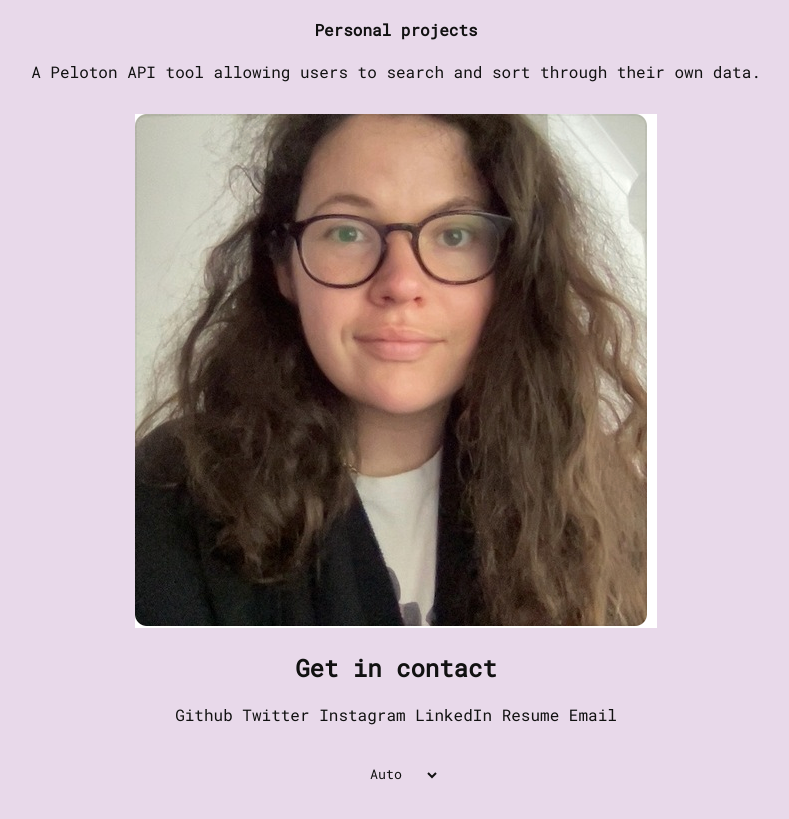
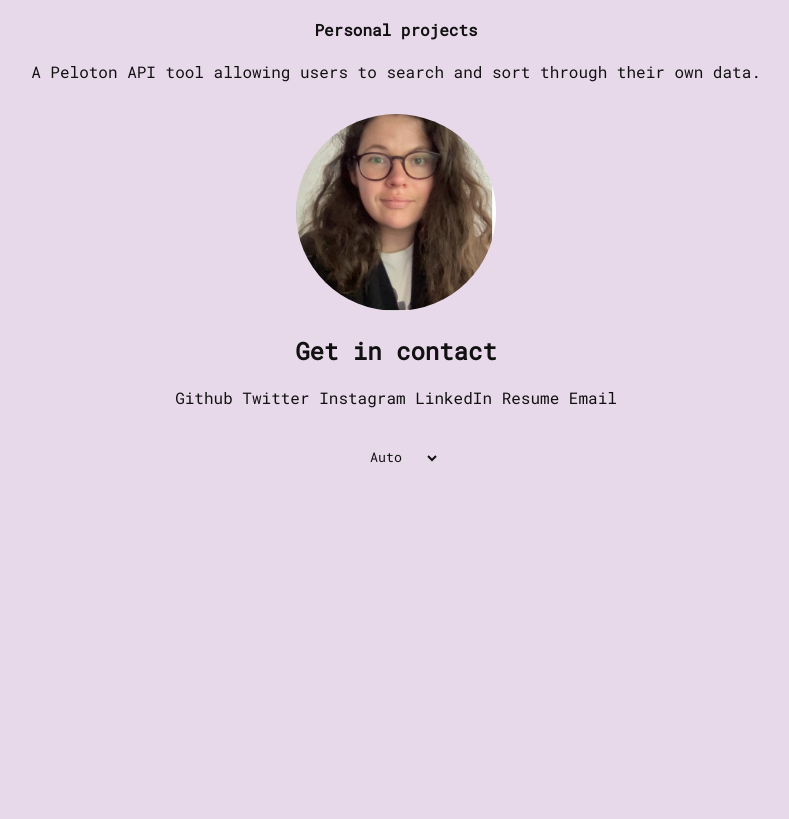
Before and after one commit to Sdeakin93/sarahjd, a website: page _site/index.html in a window 1280 px wide. Shown: the part 1199-2018 px from the top of the page, without its empty margins (244-1033 px from the left). After the commit the page ends 1763 px from the top, so only its background shows below. Drawn offline with Linux system fonts and the light colour scheme.

Commit message:
css change

```diff
--- a/_site/index.html
+++ b/_site/index.html
@@ -42,7 +42,7 @@
 						<a href="http://infallible-raman-c574a0.netlify.app" class="email" target="_blank">A Peloton API tool allowing users to search and sort through their own data.</a>
 			</main>
 				<aside class="page-sidebar">
-						<img className="icon" src="icon.png" alt="a picture of Sarah"></img>
+						<img class="icon" src="icon.png" alt="a picture of Sarah"></img>
 						<div class="contact">
 										<h2>Get in contact</h2>
 										<a href="https://github.com/sdeakin93" class="github" target="_blank">Github</a>
```
